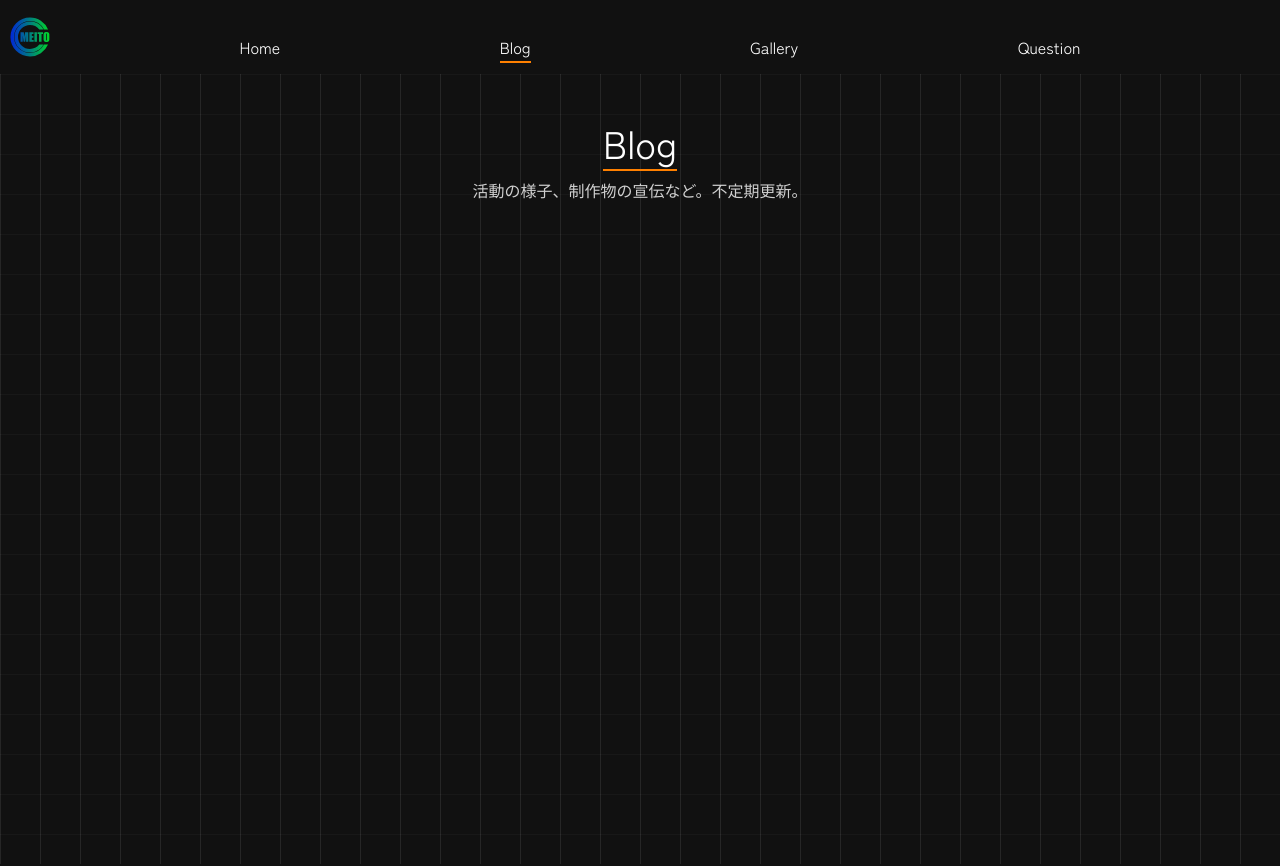
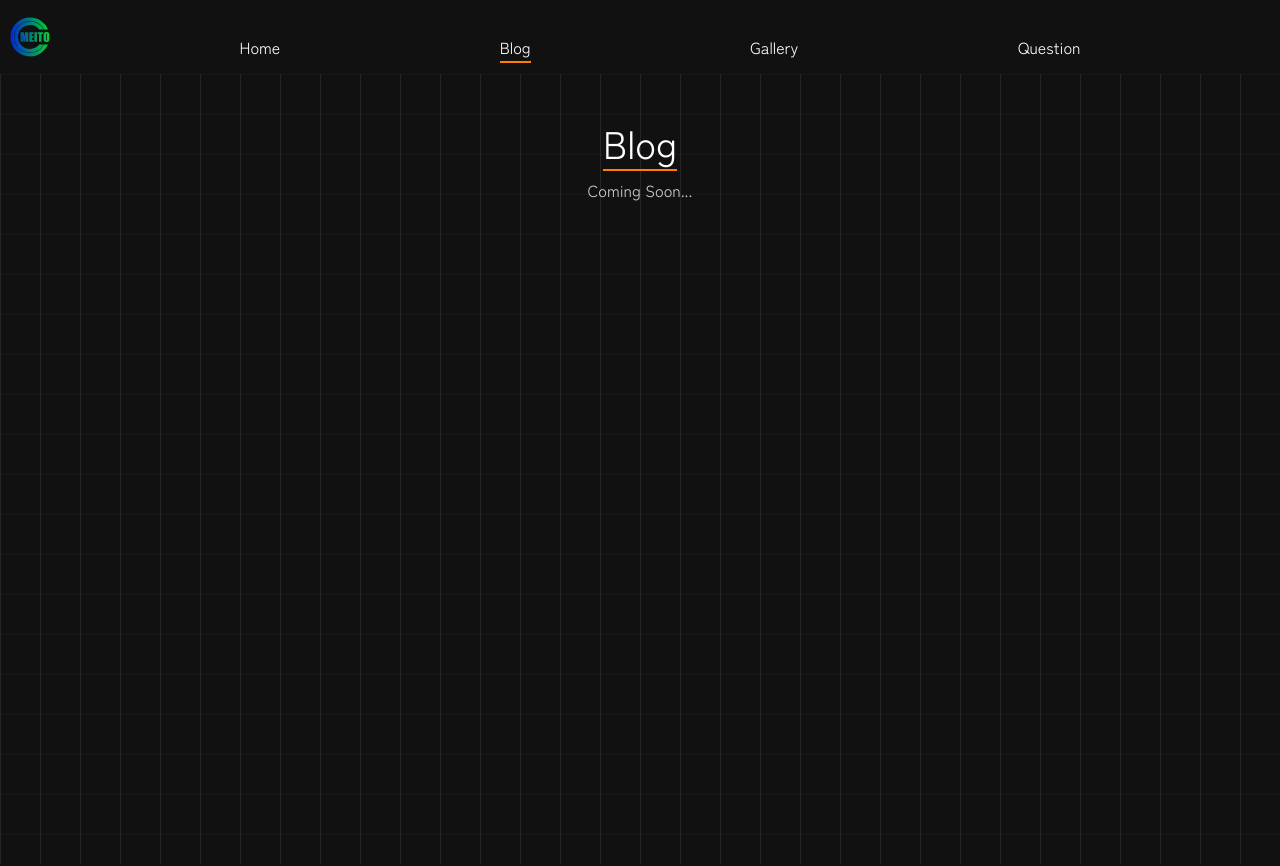
Before and after one commit to MeitoComputerClub/meitocc-homepage, a Next.js app: page /blog in a window 1280 px wide. Shown: the top 866 px of the page. Built offline with nearby package versions, Linux system fonts and the light colour scheme.

Commit message:
coming soonに差し替え

```diff
--- a/src/pages/blog.tsx
+++ b/src/pages/blog.tsx
@@ -7,7 +7,8 @@ export default function Blog() {
         Blog
       </h1>
       <p className="text-[clamp(0.77rem,3vw,1rem)] opacity-80 text-center mt-1.5">
-        活動の様子、制作物の宣伝など。不定期更新。
+        {/* 活動の様子、制作物の宣伝など。不定期更新。 */}
+        Coming Soon...
       </p>
     </section>
   );
--- a/src/pages/gallery.tsx
+++ b/src/pages/gallery.tsx
@@ -7,7 +7,8 @@ export default function Gallery() {
         Gallery
       </h1>
       <p className="text-[clamp(0.77rem,3vw,1rem)] opacity-80 text-center mt-1.5">
-        制作物など
+        {/* 制作物など */}
+        Coming Soon...
       </p>
     </section>
   );
--- a/src/pages/question.tsx
+++ b/src/pages/question.tsx
@@ -7,7 +7,8 @@ export default function Question() {
         Question
       </h1>
       <p className="text-[clamp(0.77rem,3vw,1rem)] opacity-80 text-center mt-1.5">
-        よくある質問
+        {/* よくある質問 */}
+        Coming Soon...
       </p>
     </section>
   );
```
